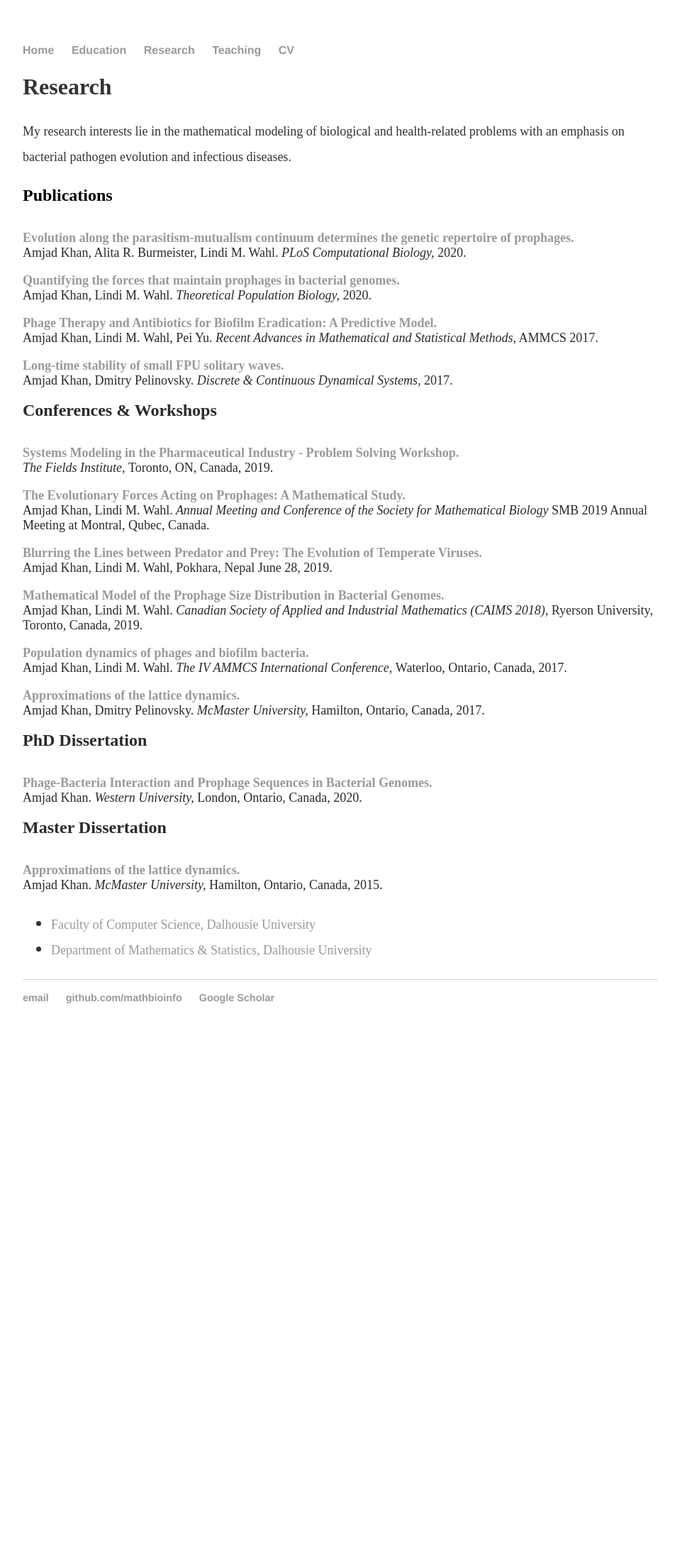
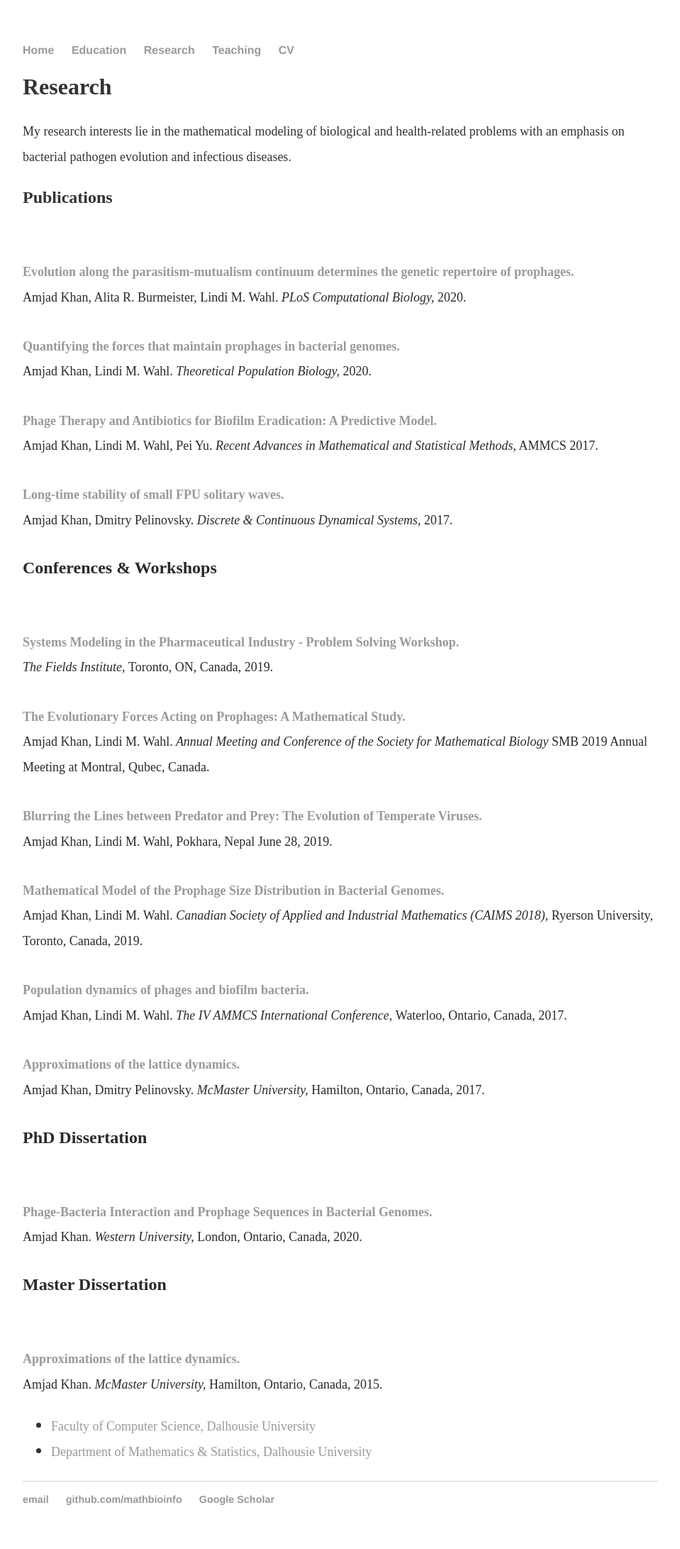
Before and after one commit to MathBioInfo/amjadkhan, a Jekyll site: the page built from Research/index.html, in a window 1280 px wide. Shown: the whole page at 71% size, without its empty margins (160-1119 px from the left). Built offline with Jekyll 4.4.1, drawn with Linux system fonts in a browser that asks for light colours; before the commit the page ends 1476 px from its top, so only the background shows below that.

Commit message:
Update index.html

```diff
--- a/Research/index.html
+++ b/Research/index.html
@@ -12,7 +12,7 @@
 			<!--<h3> Pulications</p>-->
 			<!--<div class="paragraph"><font color="#2a2a2a" size="3">-->
 	<div class="main-wrap">
-	<font size="5"><b>Publications</b></font><br>
+	<p><font size="5"><b>Publications</b></font><br>
 	</font><br /><br /><font color="#2a2a2a" size="4">
         <a href="https://journals.plos.org/ploscompbiol/article?id=10.1371/journal.pcbi.1008482">
 	<strong> Evolution along the parasitism-mutualism continuum determines the genetic repertoire of prophages.
```
